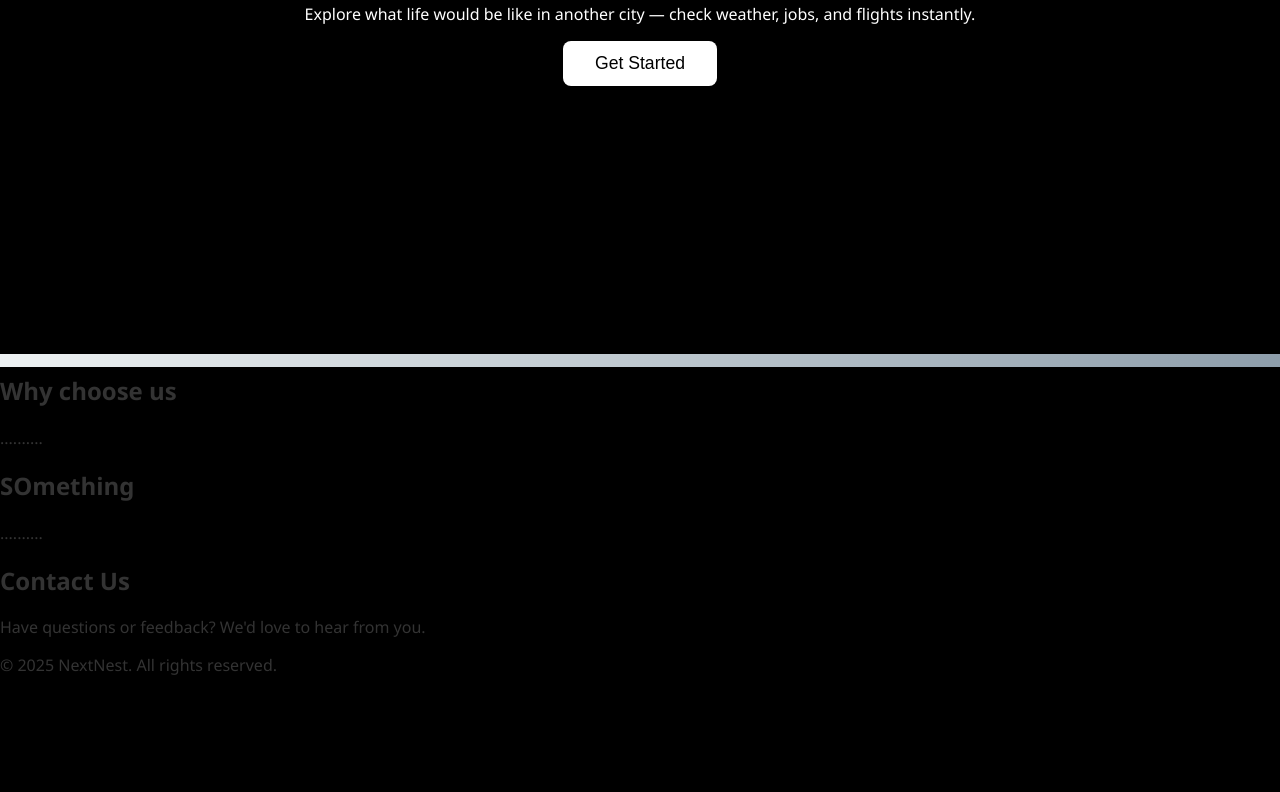
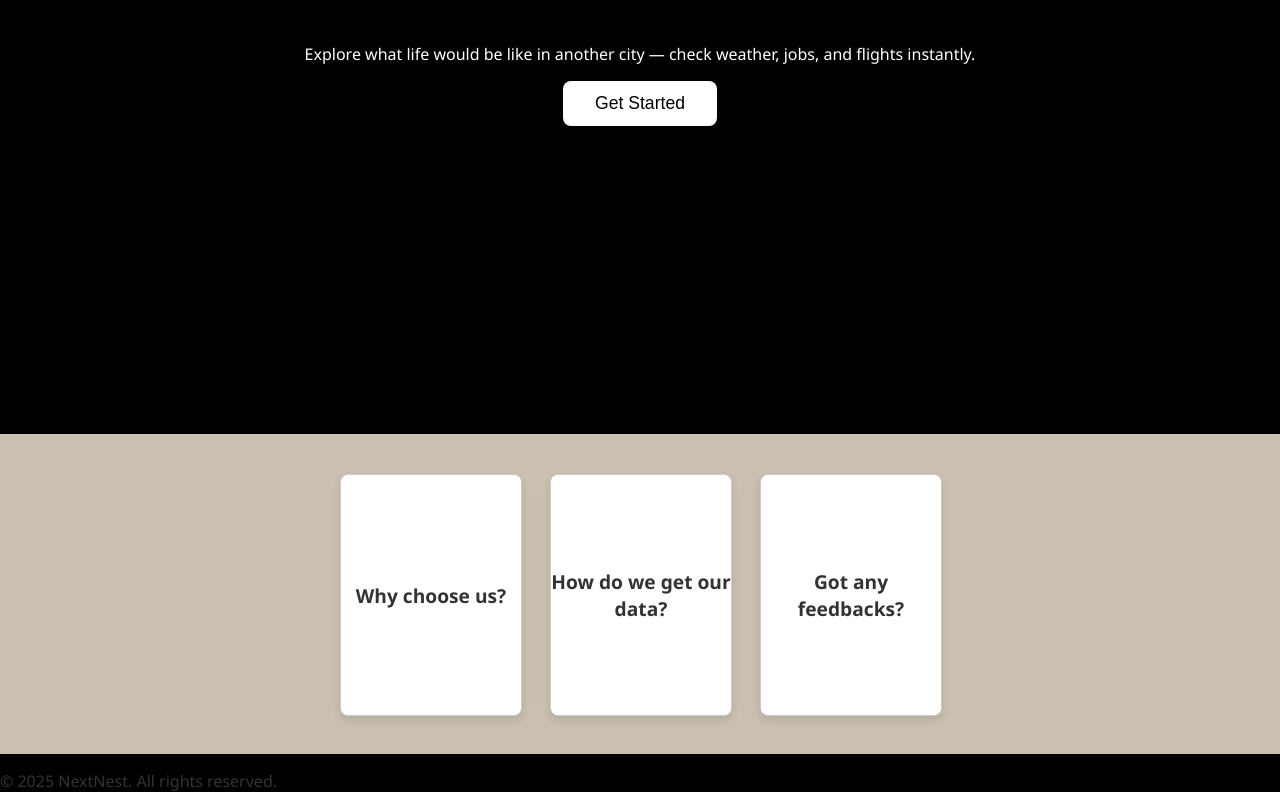
Before and after one commit to adamabdul-hakim/NextNest, a React (Vite) app in the folder frontend/: page / in a window 1280 px wide. Shown: the part 433-1225 px from the top of the page. Before the commit the page ends 1109 px from the top, so only its background shows below. Built offline with nearby package versions, Linux system fonts and the light colour scheme; no server answers.

Commit message:
Created flipcards for homepage, and a div class for the navbar for cutomization

```diff
--- a/frontend/src/pages/Home.jsx
+++ b/frontend/src/pages/Home.jsx
@@ -33,6 +33,7 @@ export default function Home() {
   return (
     <>
       <div
+        className="navbar"
         style={{ display: "flex", justifyContent: "flex-end", padding: "1rem" }}
       >
         {!session?.user ? (
@@ -65,19 +66,27 @@ export default function Home() {
         </button>
       </div>
 
-      <div className="A">
-        <h2>Why choose us</h2>
-        <p>..........</p>
-      </div>
+      <div className="flippable-cards-container">
+        <div className="flip-card">
+          <div className="flip-card-inner">
+            <div className="flip-card-front">Why choose us?</div>
+            <div className="flip-card-back">Back 1</div>
+          </div>
+        </div>
 
-      <div className="B">
-        <h2>SOmething</h2>
-        <p>..........</p>
-      </div>
+        <div className="flip-card">
+          <div className="flip-card-inner">
+            <div className="flip-card-front">How do we get our data?</div>
+            <div className="flip-card-back">Back 2</div>
+          </div>
+        </div>
 
-      <div className="C">
-        <h2>Contact Us</h2>
-        <p>Have questions or feedback? We'd love to hear from you.</p>
+        <div className="flip-card">
+          <div className="flip-card-inner">
+            <div className="flip-card-front">Got any feedbacks?</div>
+            <div className="flip-card-back">Back 3</div>
+          </div>
+        </div>
       </div>
 
       <footer className="footer">
--- a/frontend/src/styles/home.css
+++ b/frontend/src/styles/home.css
@@ -9,7 +9,7 @@ body {
 .hero-container {
   position: relative;
   overflow: hidden;
-  height: 90vh;
+  height: 100vh;
   background-color: #000;
   color: #fff;
   display: flex;
@@ -26,7 +26,7 @@ body {
   top: 0;
   left: 0;
   width: 100%;
-  height: 50%;
+  height: 45%;
   background-image: url(../images/plane.png);
   background-size: contain;
   background-repeat: no-repeat;
@@ -64,3 +64,58 @@ body {
 .start-button:hover {
   background-color: #353159;
 }
+
+.flippable-cards-container {
+  display: flex;
+  justify-content: center;
+  gap: 30px;
+  padding: 40px 20px;
+  background-color: #cabfb0;
+  flex-wrap: wrap;
+}
+
+.flip-card {
+  background-color: transparent;
+  width: 180px;
+  height: 240px;
+  perspective: 1000px;
+}
+
+.flip-card-inner {
+  position: relative;
+  width: 100%;
+  height: 100%;
+  text-align: center;
+  transition: transform 0.6s;
+  transform-style: preserve-3d;
+}
+
+.flip-card:hover .flip-card-inner {
+  transform: rotateY(180deg);
+}
+
+.flip-card-front,
+.flip-card-back {
+  position: absolute;
+  width: 100%;
+  height: 100%;
+  backface-visibility: hidden;
+  border: 1px solid #ccc;
+  border-radius: 8px;
+  display: flex;
+  align-items: center;
+  justify-content: center;
+  font-weight: bold;
+  font-size: 1.2rem;
+  background: white;
+  box-shadow: 0 4px 8px rgba(0, 0, 0, 0.1);
+}
+
+.flip-card-back {
+  background-color: #eee;
+  transform: rotateY(180deg);
+}
+
+.navbar {
+  background-color: #cabfb0;
+}
```
